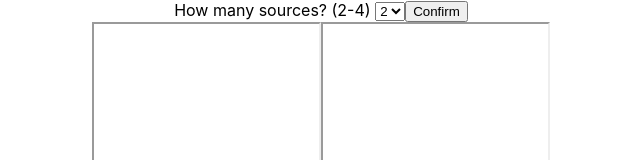
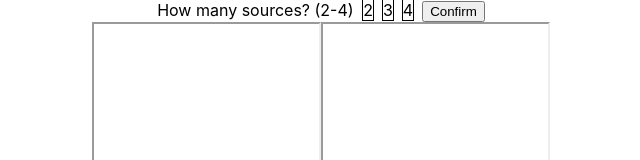
Before and after one commit to GraberMN/CredSourceComp, a React (Create React App) app: page / in a window 1280 px wide. Shown: the top 160 px of the page, without its empty margins (319-959 px from the left). Built offline with nearby package versions, Linux system fonts and the light colour scheme.

Commit message:
commit on "main"

```diff
--- a/src/App.js
+++ b/src/App.js
@@ -1,27 +1,27 @@
 import logo from './logo.svg';
 import './App.css';
 import Embed from './components/Embed.js';
-import { useState } from 'react';
+import { useState, useEffect } from 'react';
+import SourceSelect from './components/SourceSelect.js';
 
 function App() {
+  const [sourceNum, setSourceNum] = useState(2)
+  const [newSourceNum, setNewSourceNum] = useState(false)
+  useEffect(() => {
+    console.log(sourceNum)
+  }, [newSourceNum])
   return (
     <div className="App">
       <span>
-        <label>How many sources? (2-4) </label>
-        <select>
-          <option>2</option>
-          <option>3</option>
-          <option>4</option>
-        </select>
-        <button>Confirm</button>
+        <SourceSelect sourceNum={sourceNum} setSourceNum={setSourceNum} newSourceNum={newSourceNum} setNewSourceNum={setNewSourceNum} />
       </span>
       <span id="embedWrapperRow1">
-        <Embed class="embed" title="embed1" />
-        <Embed class="embed" title="embed2" />
+        <Embed className="embed" title="embed1" />
+        <Embed className="embed" title="embed2" />
       </span>
       <span id="embedWrapperRow2">
-        <Embed class="embed" title="embed3" />
-        <Embed class="embed" title="embed4" />
+        <Embed className="embed" title="embed3" />
+        <Embed className="embed" title="embed4" />
       </span>
     </div>
   );
--- a/src/components/Embed.js
+++ b/src/components/Embed.js
@@ -4,16 +4,16 @@ import Link from './Link.js'
 
 function Embed({ title }) {
     const [link, setLink] = useState("")
-    const [currentLink, setCurrentLink] = useState("")
+    const [currentLink, setCurrentLink] = useState(null)
     const showEmbed = () => {
         setCurrentLink(link)
     }
     return (
         <span>
             <div>
-                <iframe title={title} src={currentLink} width='225px' height='350px' sandbox='allow-scripts allow-same-origin allow-forms' loading='lazy'></iframe>
+                <iframe title={title} src={currentLink} width='225px' height='350px' sandbox='allow-scripts allow-forms' loading='lazy'></iframe>
             </div>
-            <Link link={link} setLink={setLink} showEmbed={showEmbed} />
+            <Link title={title} link={link} setLink={setLink} showEmbed={showEmbed} />
         </span>
     )
 }
--- a/src/components/Link.js
+++ b/src/components/Link.js
@@ -1,12 +1,11 @@
 import React from 'react'
-import { useState } from 'react'
 
-function Link({link, setLink, showEmbed}) {
+function Link({link, setLink, showEmbed, title}) {
     return (
         <span>
-            <label>Link: </label>
-            <input type='text' value={link} size='12' onChange={(e) => setLink(e.target.value)}></input>
-            <button onClick={() => showEmbed()}>Confirm</button>
+            <label htmlFor={`${title}LinkInput`}>Link: </label>
+            <input type='text' id={`${title}LinkInput`} value={link} size='12' onChange={(e) => setLink(e.target.value)}></input>
+            <button type='button' onClick={() => showEmbed()}>Confirm</button>
         </span>
     )
 }
--- /dev/null
+++ b/src/components/SourceSelect.js
@@ -0,0 +1,18 @@
+import React from 'react'
+import './sourceSelect.css'
+
+function SourceSelect({ sourceNum, setSourceNum, newSourceNum, setNewSourceNum }) {
+    return (
+        <div>
+            <span>How many sources? (2-4) </span>
+            <span id='sourceNumSelect'>
+                <span className='option' id='option1' onClick={() => setSourceNum(2)}>2</span>
+                <span className='option' id='option2' onClick={() => setSourceNum(3)}>3</span>
+                <span className='option' id='option3' onClick={() => setSourceNum(4)}>4</span>
+            </span>
+            <button type='button' onClick={() => setNewSourceNum(!newSourceNum)}>Confirm</button>
+        </div>
+    )
+}
+
+export default SourceSelect
--- /dev/null
+++ b/src/components/sourceSelect.css
@@ -0,0 +1,14 @@
+.option {
+    border: solid 1px black;
+    padding-top: 0px;
+    margin-left: 4px;
+    margin-right: 4px;
+}
+
+.option:hover {
+    background-color: rgb(201, 255, 201);
+}
+
+#option3 {
+    margin-right: 8px;
+}
```
